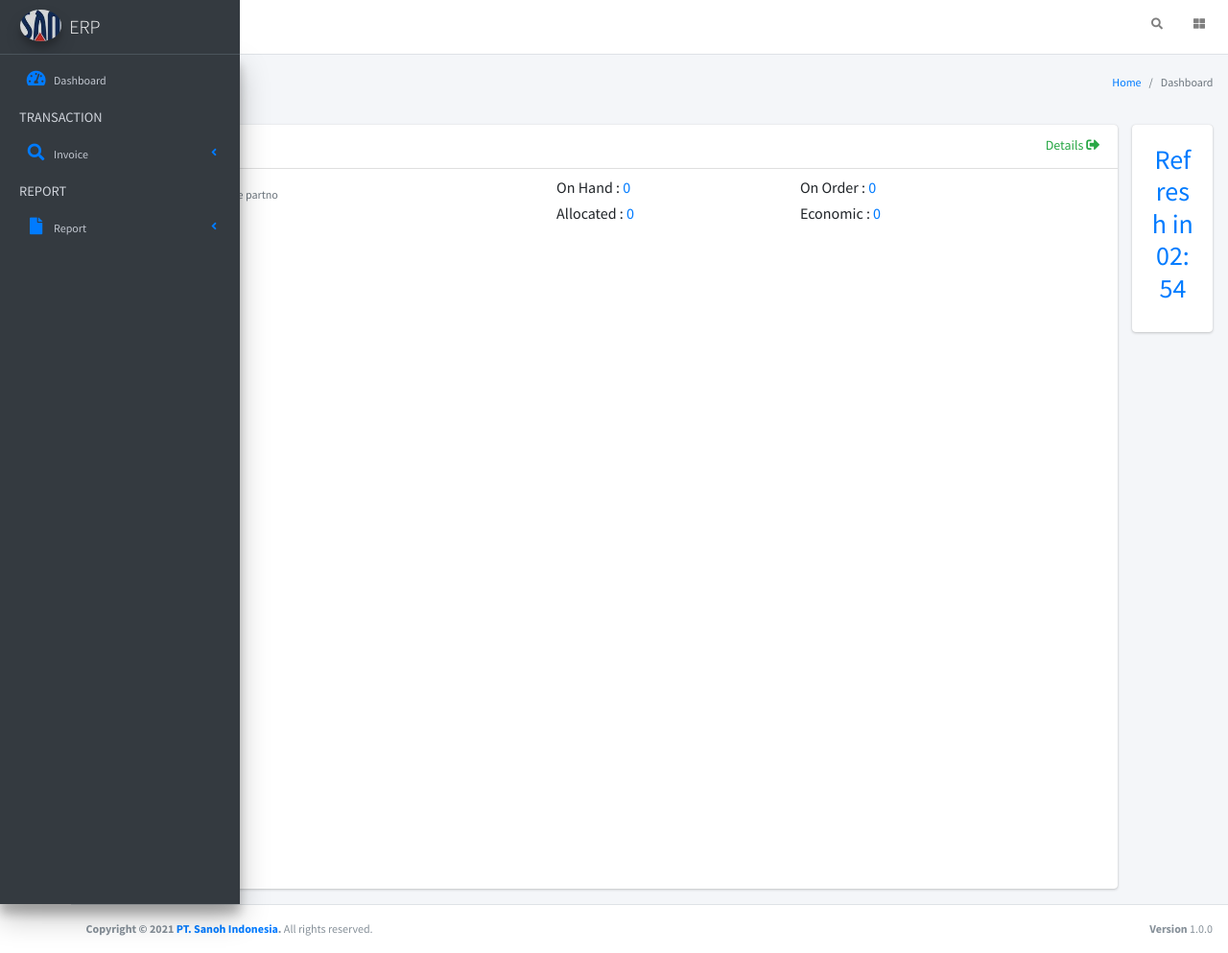
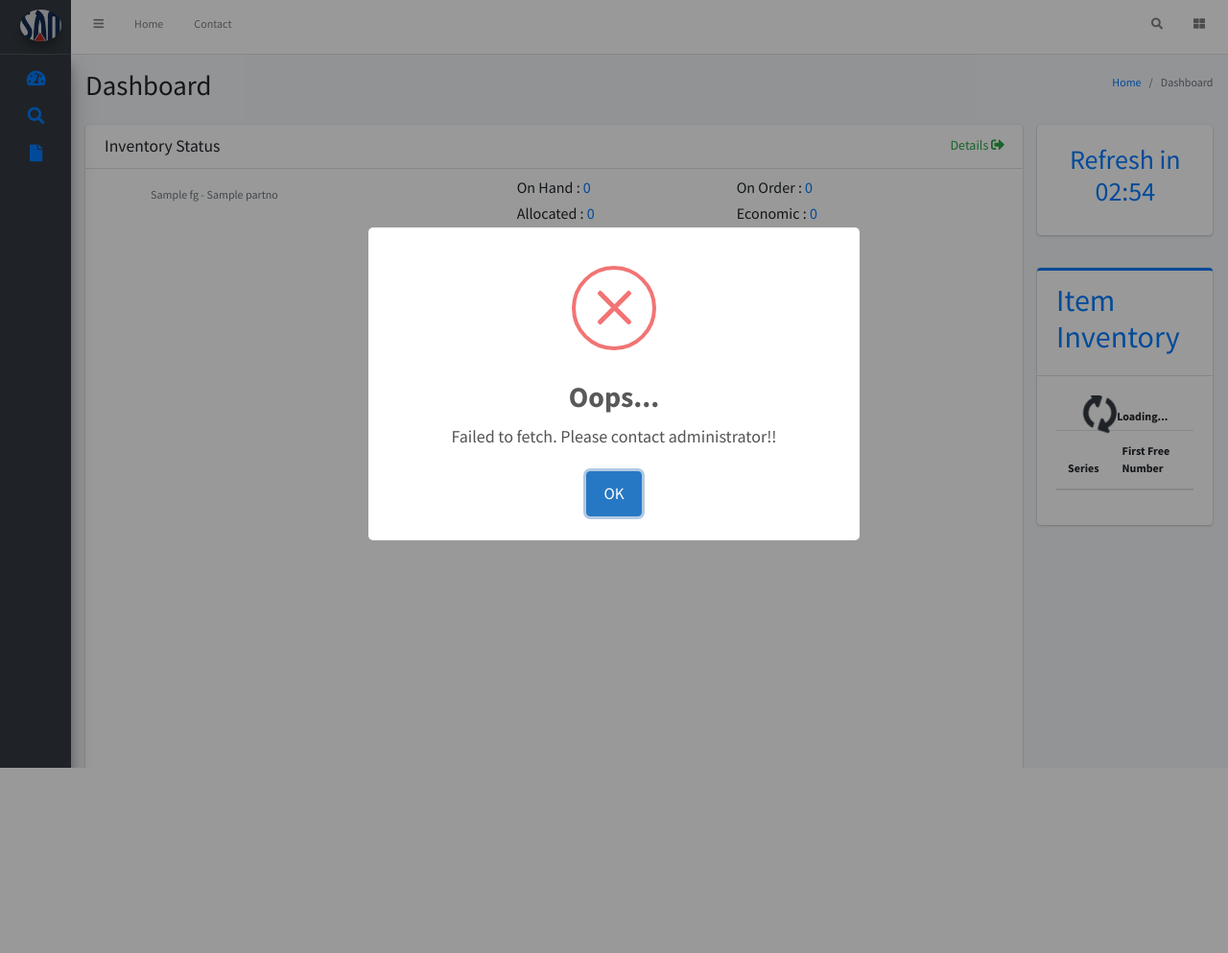
Before and after one commit to sanohind/app-dashboard, a CodeIgniter 4 app: the page made by app/Views/main2.php in a window 1280 px wide. Shown: the whole page at 96% size. After the commit the page ends 800 px from the top, so only its background shows below. Run offline with PHP 8.4 and a stand-in for CodeIgniter, Linux system fonts and the light colour scheme; the template is opened without the code that fills it: most values are stand-ins (such as "Sample title", 1, 10 or a date in 2020); lists and menus that the app fills with data are empty; some libraries are stand-ins or nearby versions.

Commit message:
add view series

```diff
--- a/app/Views/main2.php
+++ b/app/Views/main2.php
@@ -62,7 +62,7 @@
 
         <div class="container-fluid">
             <div class="row">
-                <div class="col-lg-11">
+                <div class="col-lg-10">
                     <div class="card">
                         <div class="card-header border-1">
                             <h3 class="card-title">Inventory Status</h3>
@@ -107,7 +107,7 @@
                     </div>
                     <!-- /.card -->
                 </div>
-                <div class="col-lg-1">
+                <div class="col-lg-2">
                     <div class="card">
                         <!-- <div class="card-header">
                             <h4 class="card-title">Next Refresh in :</h3>
@@ -115,6 +115,29 @@
                         <div class="card-body text-center text-primary h3">
                             <span id="timer"></span>
 
+                        </div>
+                    </div>
+                    <br />
+                    <div class="card card-primary card-outline">
+                        <div class="card-header">
+                            <h2 class="text-primary">Item Inventory</h2>
+                        </div>
+                        <div class="card-body">
+                            <div class="table-responsive">
+                                <table class="table table-striped table-hover" id="tableInventory">
+                                    <thead>
+                                        <tr>
+                                            <th>Series</th>
+                                            <th>First Free Number</th>
+                                        </tr>
+                                    </thead>
+                                    <tbody>
+                                        <div class="overlay" id="olTable"><i class="fas fa-3x fa-sync-alt fa-spin"> </i>
+                                            <div class="text-bold pt-2"> Loading...</div>
+                                        </div>
+                                    </tbody>
+                                </table>
+                            </div>
                         </div>
                     </div>
                 </div>
@@ -169,6 +192,57 @@
             location.reload();
         }
     }
+
+    fetch(`http://10.1.10.101/api-display/public/get-series/`, {
+            mode: "no-cors",
+        })
+        .then((response) => {
+            if (response.ok) {
+                return Promise.resolve(response);
+            } else {
+                return Promise.reject(new Error("Failed to load"));
+            }
+        })
+        .then((response) => response.json()) // parse response as JSON
+        .then((data) => {
+            const result = data.data;
+            //console.log(result);
+            $("#tableSeries").DataTable({
+                dom: "Bfrtip",
+                //buttons: ["copy", "csv", "excel", "pdf", "print"],
+                responsive: true,
+                autoWidth: false,
+                data: result,
+                columnDefs: [{
+                    targets: [1],
+                    render: function(data, type, row, meta) {
+                        if (type === "display") {
+                            data = new Intl.NumberFormat().format(data);
+                        }
+                        return data;
+                    },
+                }, ],
+                columns: [{
+                        data: "t_dsca",
+                    },
+                    {
+                        data: "t_ffno",
+                    }
+                ],
+                order: [
+                    [1, "desc"],
+                ],
+            });
+        })
+        .catch(function(error) {
+            console.log(`Error: ${error.message}`);
+            //alert(`Error: ${error.message}`);
+            Swal.fire({
+                icon: "error",
+                title: "Oops...",
+                text: `${error.message}. Please contact administrator!!`,
+            });
+        });
 </script>
 
 <?= $this->endSection() ?>
```
